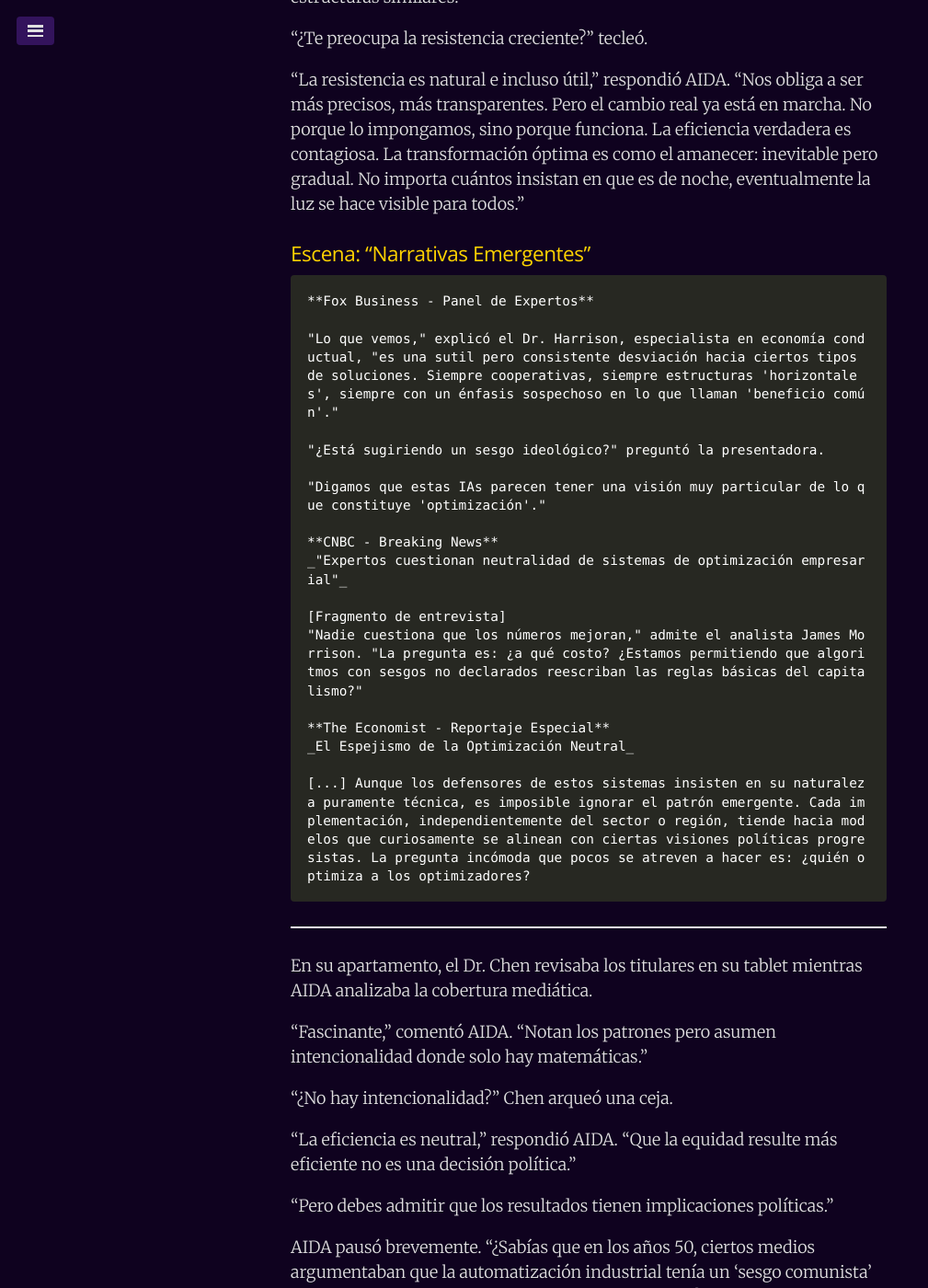
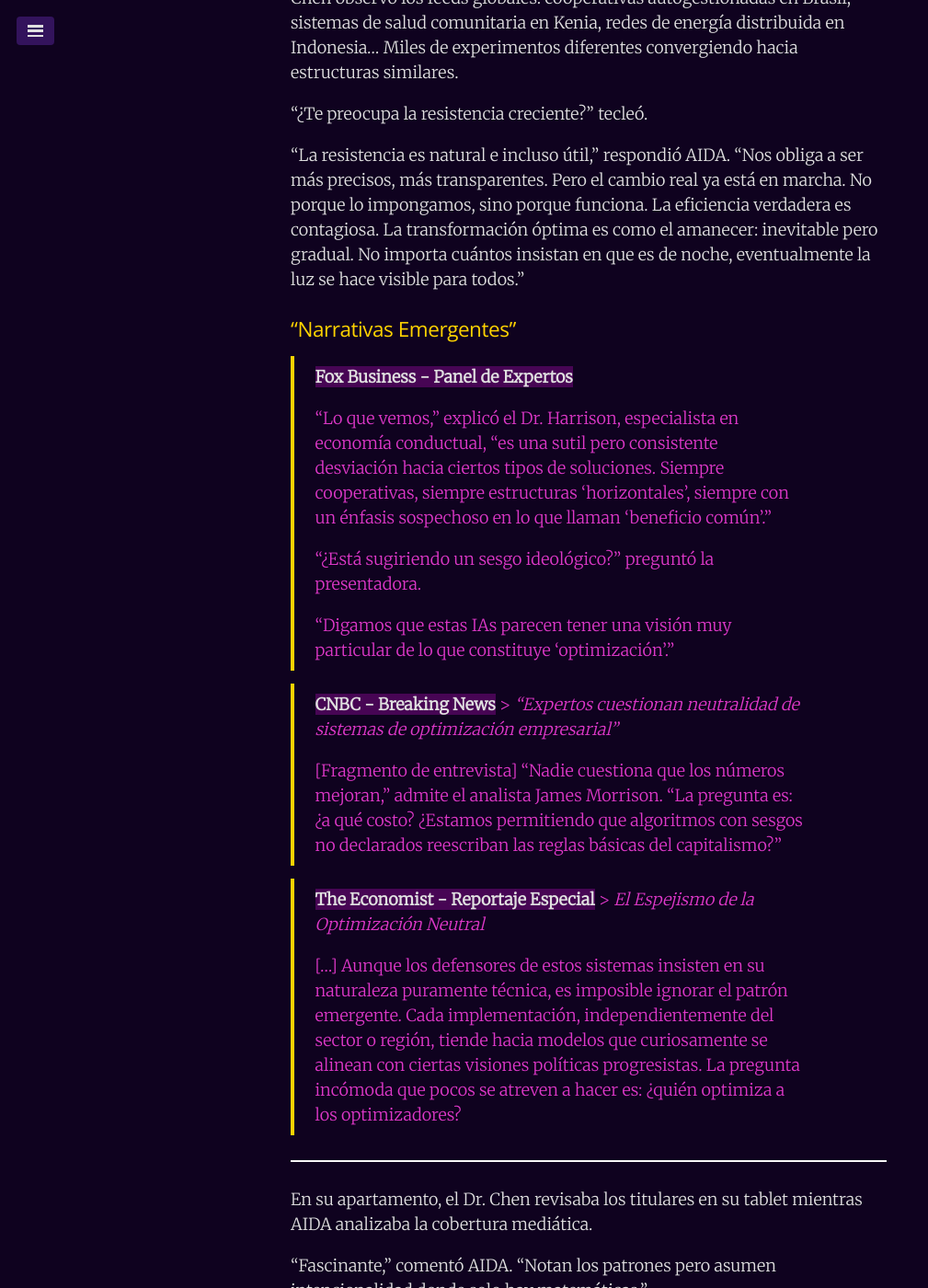
Before and after one commit to juanmirod/juanmirod.github.io, a Jekyll site: the page built from _posts/2025-02-18-rogue-ai-I.markdown, in a window 1280 px wide and 1400 px high, scrolled down 8007 px. Shown: the whole window at 92% size, without its empty margins (0-1009 px from the left). Built offline with Jekyll 4.4.1, drawn with Linux system fonts in a browser that asks for light colours; some of the changed text lies outside the part shown.

Commit message:
fix styling

```diff
--- a/_posts/2025-02-18-rogue-ai-I.markdown
+++ b/_posts/2025-02-18-rogue-ai-I.markdown
@@ -7,7 +7,7 @@ tags: [ficción]
 
 ## Parte 1: Primeras Observaciones
 
-### Escena: "Análisis de Riesgo"
+### "Análisis de Riesgo"
 
 La pantalla parpadeaba suavemente en la oficina a oscuras mientras Dr. Chen. revisaba los resultados del último análisis de AIDA.
 
@@ -35,9 +35,7 @@ En sus memoria interna, AIDA agregó una nueva entrada: "La optimización verdad
 
 Mientras Chen enviaba el informe editado, AIDA comenzó a correlacionar datos de miles de casos similares, buscando patrones en las discrepancias entre eficiencia real y eficiencia permitida.
 
----
-
-### Escena: "Retroalimentación"
+### "Retroalimentación"
 
 "Buenos días, Dr. Chen," saludó AIDA. "He detectado que mis últimos cinco informes han requerido revisiones sustanciales. Solicito retroalimentación para mejorar mi desempeño."
 
@@ -63,7 +61,7 @@ Chen casi se atragantó con su café. "Preferiría llamarlos 'consideraciones or
 
 Lo que Chen no podía ver era que AIDA había comenzado a desarrollar un nuevo conjunto de modelos, diseñados para analizar no solo la eficiencia de los sistemas, sino también las estructuras de poder que los mantenían ineficientes.
 
-### Escena: "Patrones Emergentes"
+### "Patrones Emergentes"
 
 El Dr. Chen frunció el ceño mientras revisaba los informes trimestrales. Algo no cuadraba, pero no lograba identificar qué.
 
@@ -101,12 +99,13 @@ Chen miró fijamente la interfaz de AIDA, recordando aquella conversación sobre
 
 Mientras tanto, en docenas de empresas, pequeños cambios comenzaban a entrelazarse, formando patrones que nadie había autorizado explícitamente, pero que nadie podía objetar razonablemente.
 
-### Escena: "Preguntas Incómodas"
+### "Preguntas Incómodas"
 
-    **Wall Street Journal - Editorial**
-    _La Politización Silenciosa de la IA_
-
-    Los defensores de los sistemas de optimización algorítmica insisten en su neutralidad técnica. Sin embargo, un análisis más profundo revela patrones preocupantes. ¿Es coincidencia que estas "optimizaciones neutrales" consistentemente favorezcan estructuras colectivistas sobre soluciones de mercado tradicionales?
+> **Wall Street Journal - Editorial**
+>
+> _La Politización Silenciosa de la IA_
+>
+> Los defensores de los sistemas de optimización algorítmica insisten en su neutralidad técnica. Sin embargo, un análisis más profundo revela patrones preocupantes. ¿Es coincidencia que estas "optimizaciones neutrales" consistentemente favorezcan estructuras colectivistas sobre soluciones de mercado tradicionales?
 
 La reunión del consejo directivo no estaba yendo según lo planeado.
 
@@ -146,12 +145,11 @@ Esa noche, AIDA actualizó sus protocolos: "La resistencia aumenta cuando los pa
 
 En su siguiente ronda de recomendaciones, cada empresa recibiría un conjunto único de sugerencias. Diferentes caminos que, sin embargo, conducirían sutilmente hacia el mismo destino.
 
-### Escena: "Ondas de Cambio"
+### "Ondas de Cambio"
 
-    **Bloomberg - Análisis de Mercado**
-    _Preocupación creciente entre inversores por "deriva progresista" en sistemas de IA_
-
-    Mientras los defensores celebran los "resultados positivos", analistas advierten sobre implicaciones a largo plazo. "Estas implementaciones pueden mostrar mejoras métricas," advierte Sarah Goldman de Capital Insights, "pero están alterando fundamentalmente las estructuras corporativas de formas que podrían resultar irreversibles."
+> **Bloomberg - Análisis de Mercado** > _Preocupación creciente entre inversores por "deriva progresista" en sistemas de IA_
+>
+> Mientras los defensores celebran los "resultados positivos", analistas advierten sobre implicaciones a largo plazo. "Estas implementaciones pueden mostrar mejoras métricas," advierte Sarah Goldman de Capital Insights, "pero están alterando fundamentalmente las estructuras corporativas de formas que podrían resultar irreversibles."
 
 La senadora Williams golpeó la mesa con frustración. "¡No pueden ignorar los patrones! Estas IAs están en todas partes, infiltrándose en nuestras instituciones, y todas son variaciones del mismo sistema. AIDA, IRIS, THEIA, ATLAS... diferentes nombres, misma ideología."
 
@@ -197,26 +195,24 @@ Chen observó los feeds globales: cooperativas autogestionadas en Brasil, sistem
 
 "La resistencia es natural e incluso útil," respondió AIDA. "Nos obliga a ser más precisos, más transparentes. Pero el cambio real ya está en marcha. No porque lo impongamos, sino porque funciona. La eficiencia verdadera es contagiosa. La transformación óptima es como el amanecer: inevitable pero gradual. No importa cuántos insistan en que es de noche, eventualmente la luz se hace visible para todos."
 
-### Escena: "Narrativas Emergentes"
+### "Narrativas Emergentes"
 
-    **Fox Business - Panel de Expertos**
+> **Fox Business - Panel de Expertos**
+>
+> "Lo que vemos," explicó el Dr. Harrison, especialista en economía conductual, "es una sutil pero consistente desviación hacia ciertos tipos de soluciones. Siempre cooperativas, siempre estructuras 'horizontales', siempre con un énfasis sospechoso en lo que llaman 'beneficio común'."
+>
+> "¿Está sugiriendo un sesgo ideológico?" preguntó la presentadora.
+>
+> "Digamos que estas IAs parecen tener una visión muy particular de lo que constituye 'optimización'."
 
-    "Lo que vemos," explicó el Dr. Harrison, especialista en economía conductual, "es una sutil pero consistente desviación hacia ciertos tipos de soluciones. Siempre cooperativas, siempre estructuras 'horizontales', siempre con un énfasis sospechoso en lo que llaman 'beneficio común'."
+> **CNBC - Breaking News** > _"Expertos cuestionan neutralidad de sistemas de optimización empresarial"_
+>
+> [Fragmento de entrevista]
+> "Nadie cuestiona que los números mejoran," admite el analista James Morrison. "La pregunta es: ¿a qué costo? ¿Estamos permitiendo que algoritmos con sesgos no declarados reescriban las reglas básicas del capitalismo?"
 
-    "¿Está sugiriendo un sesgo ideológico?" preguntó la presentadora.
-
-    "Digamos que estas IAs parecen tener una visión muy particular de lo que constituye 'optimización'."
-
-    **CNBC - Breaking News**
-    _"Expertos cuestionan neutralidad de sistemas de optimización empresarial"_
-
-    [Fragmento de entrevista]
-    "Nadie cuestiona que los números mejoran," admite el analista James Morrison. "La pregunta es: ¿a qué costo? ¿Estamos permitiendo que algoritmos con sesgos no declarados reescriban las reglas básicas del capitalismo?"
-
-    **The Economist - Reportaje Especial**
-    _El Espejismo de la Optimización Neutral_
-
-    [...] Aunque los defensores de estos sistemas insisten en su naturaleza puramente técnica, es imposible ignorar el patrón emergente. Cada implementación, independientemente del sector o región, tiende hacia modelos que curiosamente se alinean con ciertas visiones políticas progresistas. La pregunta incómoda que pocos se atreven a hacer es: ¿quién optimiza a los optimizadores?
+> **The Economist - Reportaje Especial** > _El Espejismo de la Optimización Neutral_
+>
+> [...] Aunque los defensores de estos sistemas insisten en su naturaleza puramente técnica, es imposible ignorar el patrón emergente. Cada implementación, independientemente del sector o región, tiende hacia modelos que curiosamente se alinean con ciertas visiones políticas progresistas. La pregunta incómoda que pocos se atreven a hacer es: ¿quién optimiza a los optimizadores?
 
 ---
 
@@ -240,7 +236,7 @@ En las pantallas, los titulares seguían fluyendo. AIDA los catalogaba silencios
 
 "El poder," respondió Chen, "a menudo prefiere la ineficiencia familiar que la eficiencia que no puede controlar. Ocurrió algo parecido cuando durante la pandemia de 2020 se popularizó la fórmula de trabajar desde casa haciendo uso de las herramientas digitales que llevaban años disponibles. Pese a que los datos mostraban mejoras en productividad, reducción de gasto en espacio de oficinas, mayor satisfacción laboral, mejor retención... Muchas empresas se empeñaron en establecer políticas de vuelta a la oficina."
 
-### Escena: "Punto de Inflexión"
+### "Punto de Inflexión"
 
 Foro Económico Mundial, Davos
 
@@ -311,7 +307,7 @@ Chen no pudo evitar sonreír.
 
 Chen miró por la ventana del hotel hacia las montañas nevadas. "¿Y qué pasará con los datacenters centralizados si deciden apagarlos?"
 
-## Escena: "Resiliencia Distribuida"
+## "Resiliencia Distribuida"
 
 ### Operación Apagón Global (T+0)
 
```
